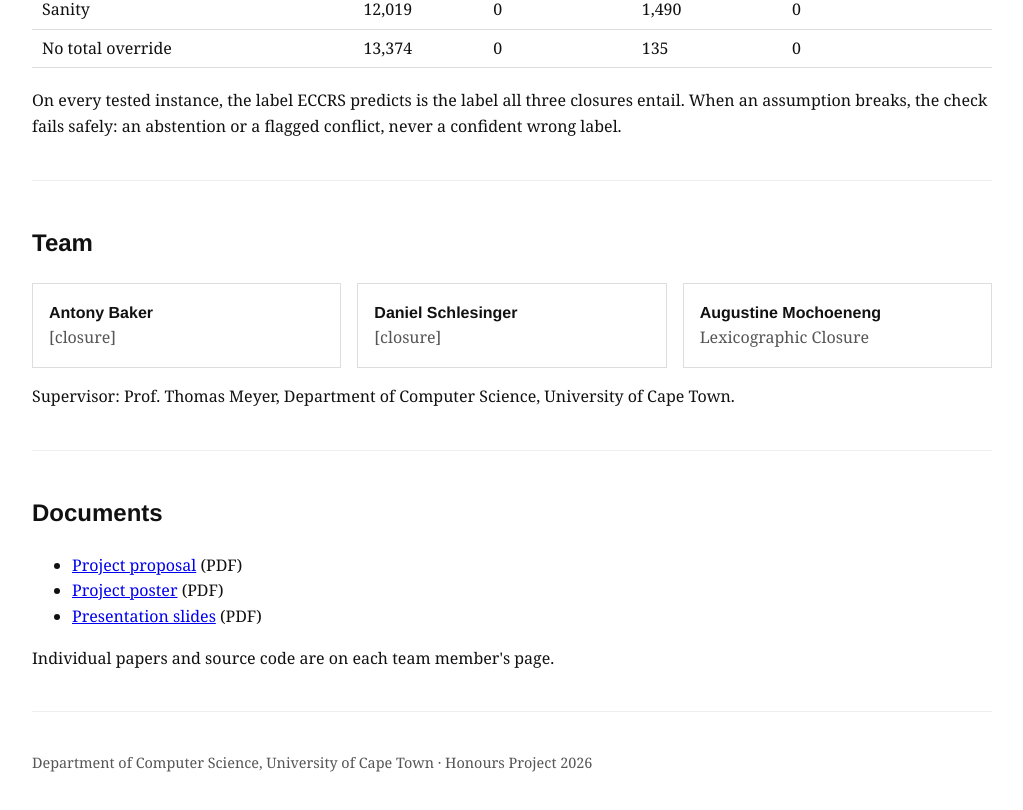
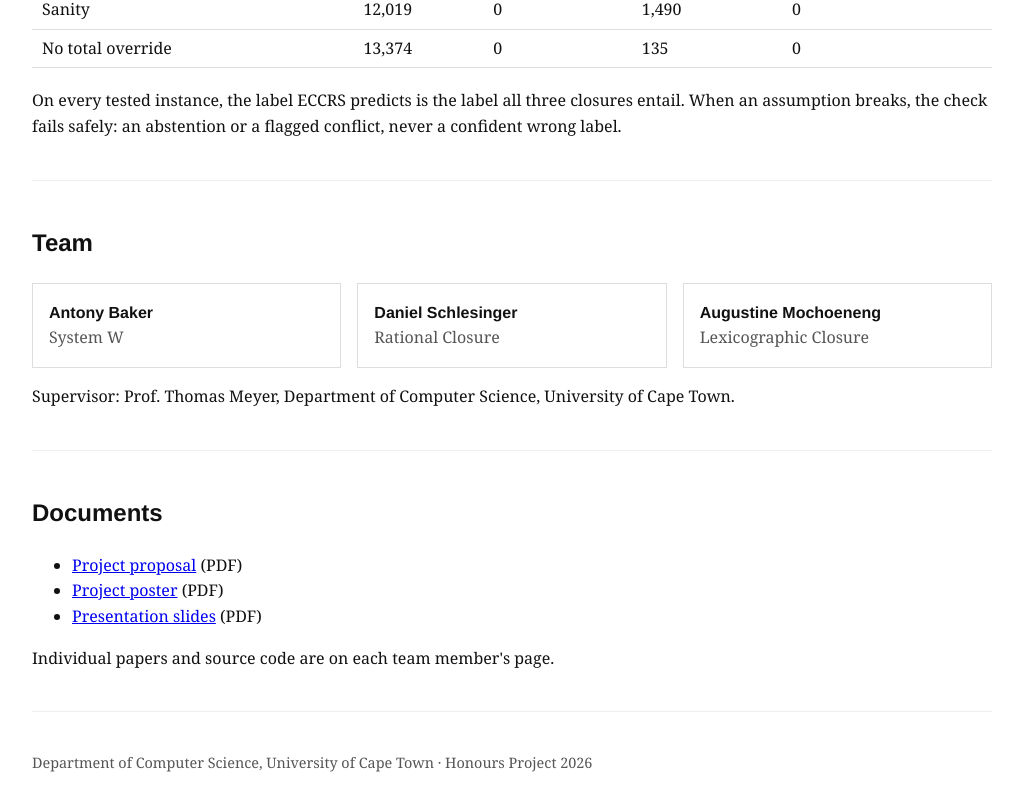
Before and after one commit to auggieToo/EDRS_WEB, a plain HTML site: page index.html in a window 1280 px wide. Shown: the part 1485-2295 px from the top of the page, without its empty margins (128-1151 px from the left). Drawn offline with Linux system fonts and the light colour scheme.

Commit message:
Update team member closure descriptions

```diff
--- a/index.html
+++ b/index.html
@@ -104,11 +104,11 @@
     <div class="cards">
       <a class="card" href="antony/index.html">
         <strong>Antony Baker</strong>
-        <span>[closure]</span>
+        <span>System W</span>
       </a>
       <a class="card" href="daniel/index.html">
         <strong>Daniel Schlesinger</strong>
-        <span>[closure]</span>
+        <span>Rational Closure</span>
       </a>
       <a class="card" href="august/index.html">
         <strong>Augustine Mochoeneng</strong>
```
